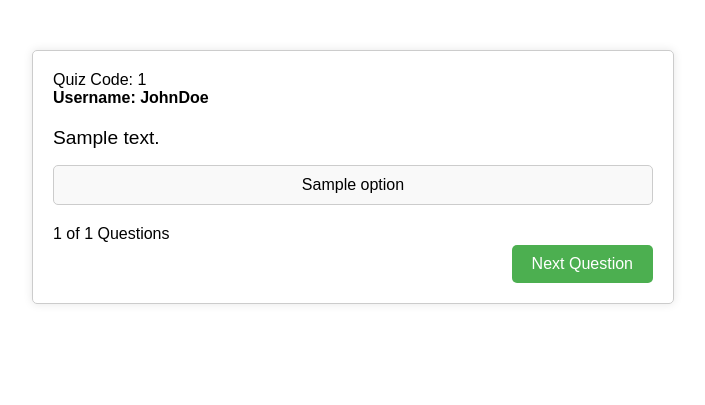
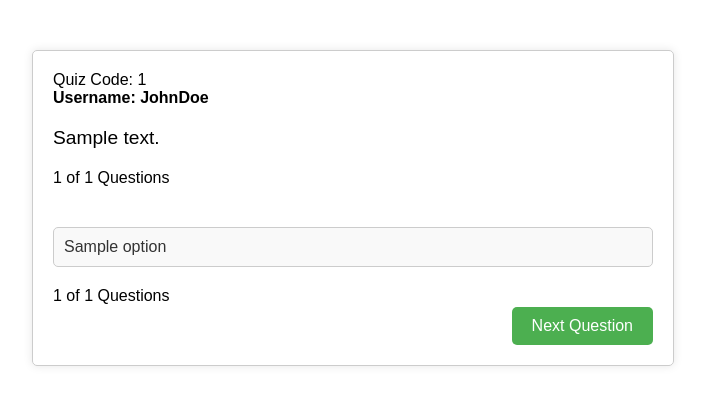
Before and after one commit to Hit2737/Quiz_App, a Flask app: template templates/student_interface.html in a window 1280 px wide. Shown: the top 405 px of the page, without its empty margins (287-992 px from the left). Run offline with Flask 3, Linux system fonts and the light colour scheme; the template is opened without the code that fills it: most values are stand-ins (such as "Sample title", 1, 10 or a date in 2020).

Commit message:
checkbox and multiple selections update

```diff
--- a/templates/student_interface.html
+++ b/templates/student_interface.html
@@ -3,7 +3,7 @@
 <head>
     <meta charset="UTF-8">
     <meta name="viewport" content="width=device-width, initial-scale=1.0">
-    <title>Awesome Quiz Application</title>
+    <title>IITGN Local Hosted Quiz WebApp</title>
     <style>
         body {
             font-family: Arial, sans-serif;
@@ -34,18 +34,25 @@
         .options li {
             margin-bottom: 10px;
         }
-        .options button {
-            width: 100%;
+        .options label {
+            display: block;
+            cursor: pointer;
             padding: 10px;
-            font-size: 1em;
-            cursor: pointer;
             border: 1px solid #ccc;
             border-radius: 5px;
             background-color: #f9f9f9;
+            color: #333;
             transition: background-color 0.3s;
         }
-        .options button:hover {
+        .options input[type="checkbox"] {
+            display: none;
+        }
+        .options label:hover {
             background-color: #e0e0e0;
+        }
+        .options input[type="checkbox"]:checked + label {
+            background-color: #4CAF50;
+            color: white;
         }
         .footer {
             margin-top: 20px;
@@ -85,19 +92,25 @@
     <div class="question">
         {{ques.question_text}}
     </div>
-    <ul class="options">
-        {% for option in options %}
-        <li>
-            <button>{{option}}</button>
-        </li>
-        {% endfor %}
-    </ul>
     <div class="footer">
         <!-- getting total no. of questions from quiz code -->
         {{ques['question_id']}} of {{ques_count}} Questions
     </div>
     <div style="margin-top: 40px;"></div>
     <form method="post">
+        <ul class="options">
+            {% for option in options %}
+            <li>
+                <input type="checkbox" id="option{{ loop.index }}" name="selected_option" value="{{option}}">
+                <label for="option{{ loop.index }}">{{option}}</label>
+            </li>
+            {% endfor %}
+        </ul>
+        <div class="footer">
+            <!-- getting total no. of questions from quiz code -->
+            {{ques['question_id']}} of {{ques_count}} Questions
+        </div>
+        <div style="margin-top: 40px;"></div>
         <input type="submit" class="next-button" id="next" value="Next Question">
     </form>
 </div>
```
Also changed, not shown: instance/quiz_app.sqlite.
